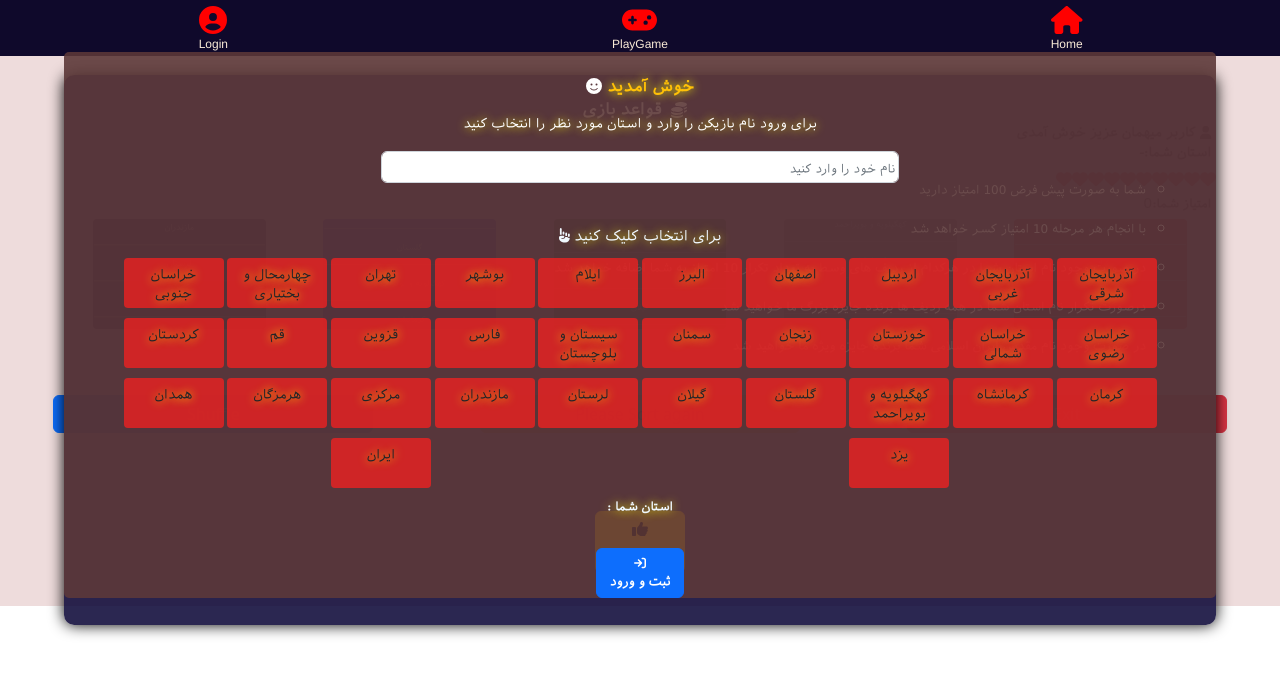
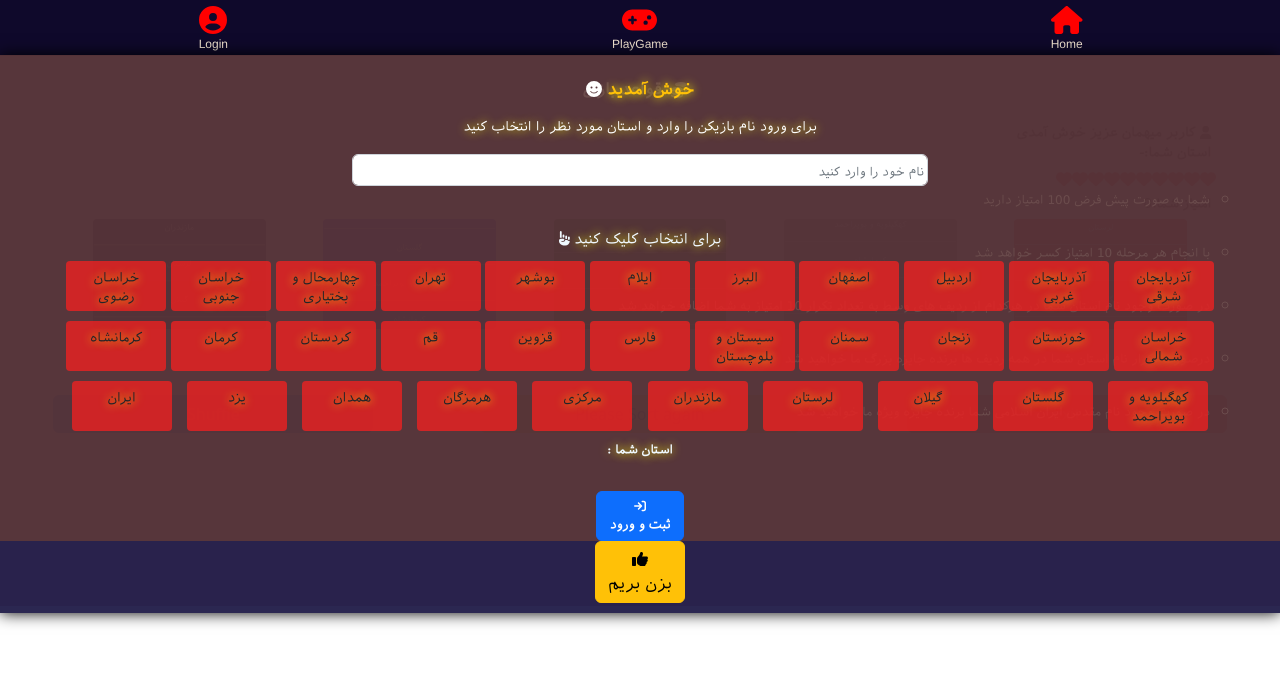
Before and after one commit to omidSharifi526/iranBinApp, a React (Create React App) app: page /playgame in a window 1280 px wide. Both pictures are taken after a click on the button "ثبت و ورود". Shown: the top 676 px of the page. Built offline with nearby package versions, Linux system fonts and the light colour scheme.

Commit message:
GameRules-Update

```diff
--- a/src/Components/GameRules/GameRules-style.scss
+++ b/src/Components/GameRules/GameRules-style.scss
@@ -8,18 +8,18 @@
 }
 .showRules{
 
-    width: 90%;
+    width: 100%;
     min-height: 550px;
     background-color: rgba(10, 5, 54, 0.863);
     position: absolute;
     z-index: 1;
-    top: 75px;
+    top: 55px;
     transition: all ease 1s;
     left: 0;
   right: 0;
   margin-left: auto;
   margin-right: auto;
-  border-radius: 10px;
+
   box-shadow: 0 0 15px black;
 }
 .notshowRules{
@@ -58,6 +58,9 @@ align-items: flex-end;
         ul{
             list-style: circle;
             direction: rtl;
+            li{
+                margin-top: 30px;
+            }
         }
         p{
             margin-top: 0;
@@ -78,9 +81,10 @@ align-items: flex-end;
         align-items: center;
         padding: 10px 0px;
         font-family: 'iranS';
-        margin-top: 140px;
+        margin-top: 190px;
         button: {
             font-size: 12px !important;
+
         };
 
     span{
--- a/src/Components/GetUserInfo/get/user-style.scss
+++ b/src/Components/GetUserInfo/get/user-style.scss
@@ -3,18 +3,18 @@
 
     position: absolute;
     background-color: rgba(92, 56, 56, 0.897);
-    width: 90%;
-    min-height: 400px;
+    width: 100%;
+    min-height: 420px;
     margin: auto;
-    top: 52px;
+    top: 55px;
 
-    border-radius: 10px;
+
     z-index: 5;
     display: flex;
     flex-direction: column;
     align-items: center;
     justify-content: flex-start;
-    border-radius: 5px;
+
 
     left: 0;
     right: 0;
@@ -30,7 +30,7 @@
     .GetUserInfo-Container{
         background-color: rgba(92, 56, 56, 0.842);
 
-        border-radius: 10px;
+
         box-shadow: 0 0 15px rgba(0, 0, 0, 0.616);
         left: 0;
         right: 0;
```
